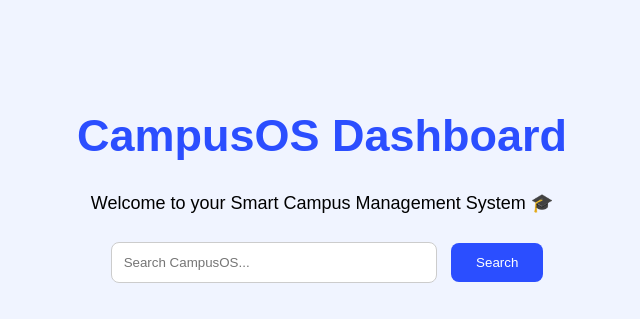
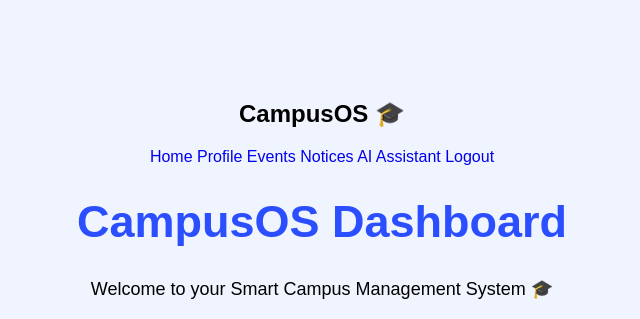
Before and after one commit to Aryaaa-9426/SyanpX_CampusOS, a Flask app: page /dashboard in a window 1280 px wide. Shown: the top 319 px of the page, without its empty margins (318-958 px from the left). Run offline with Flask 3, Linux system fonts and the light colour scheme.

Commit message:
add dashboard navigation bar

```diff
--- a/templates/dashboard.html
+++ b/templates/dashboard.html
@@ -8,6 +8,20 @@
 <body>
 
 <div class="container">
+    <nav class="navbar">
+
+    <h2>CampusOS 🎓</h2>
+
+    <div>
+        <a href="/dashboard">Home</a>
+        <a href="/profile">Profile</a>
+        <a href="/events">Events</a>
+        <a href="/notices">Notices</a>
+        <a href="/ai_assistant">AI Assistant</a>
+        <a href="/logout">Logout</a>
+    </div>
+
+</nav>
 
     <h1>CampusOS Dashboard</h1>
     <p>Welcome to your Smart Campus Management System 🎓</p>
```
